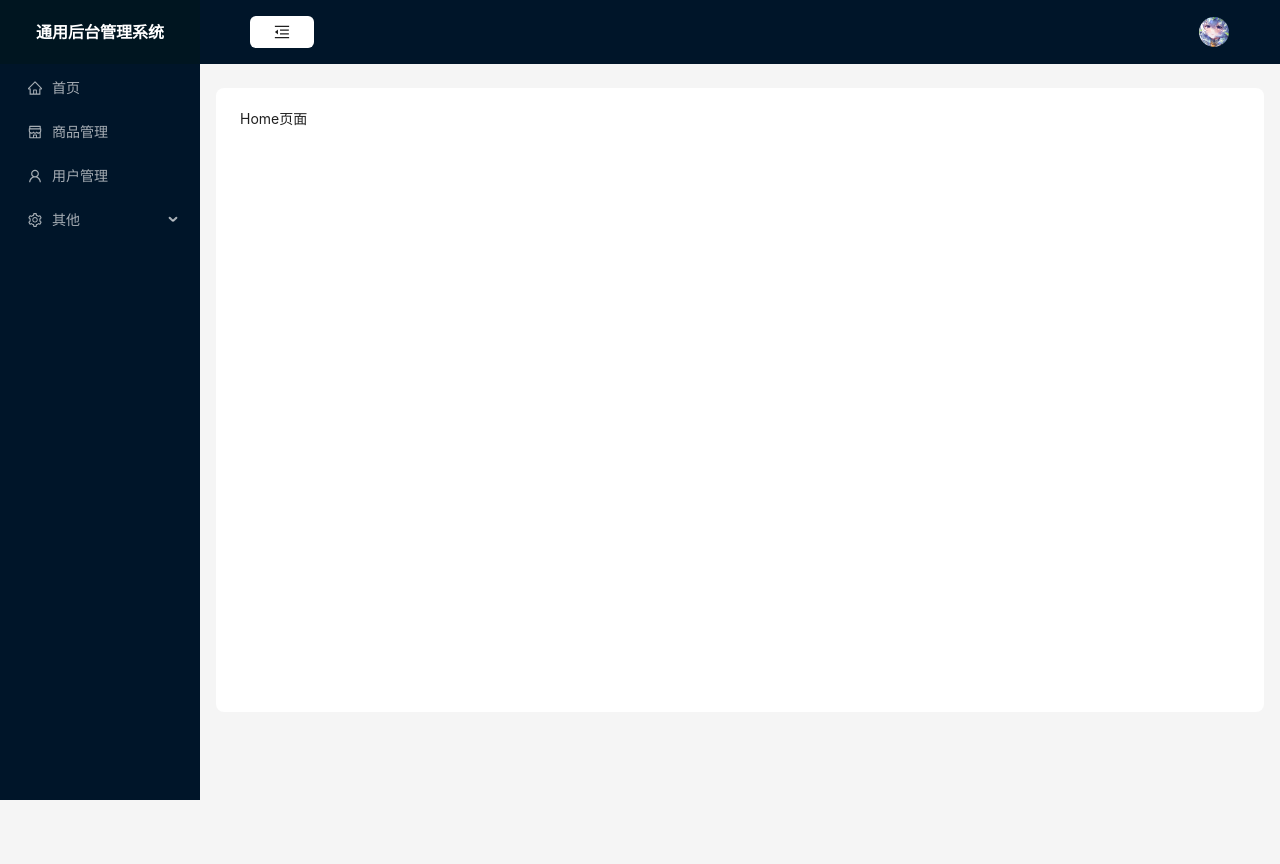
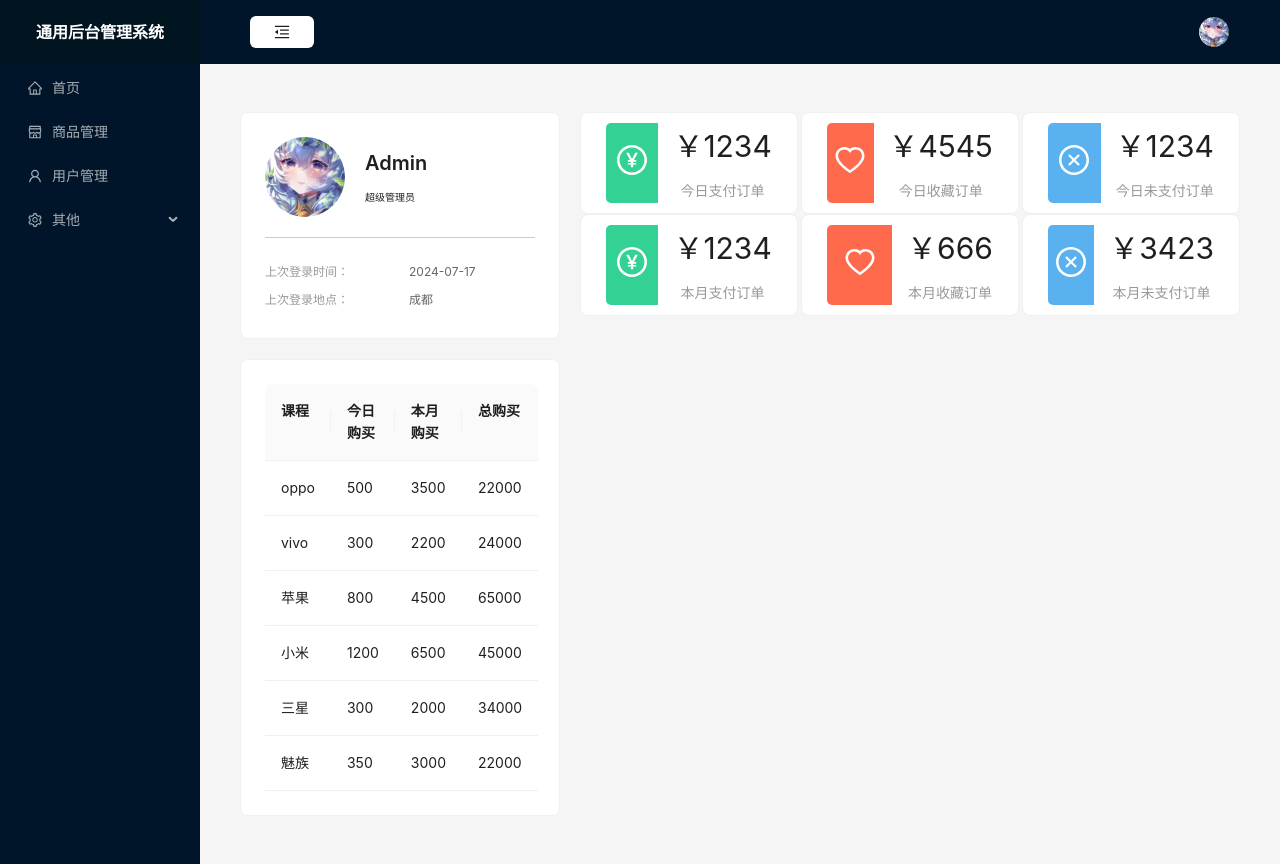
Before and after one commit to Shanly33/Backend-react, a React (Create React App) app: page /home in a window 1280 px wide. Before the commit the page ends 800 px from the top, so only its background shows below. Built offline with nearby package versions, Linux system fonts and the light colour scheme.

Commit message:
首页卡片，表格，统计部分实现

```diff
--- a/package.json
+++ b/package.json
@@ -8,6 +8,9 @@
     "@testing-library/react": "^13.4.0",
     "@testing-library/user-event": "^13.5.0",
     "antd": "^5.18.3",
+    "axios": "^1.7.2",
+    "echarts": "^5.5.1",
+    "mockjs": "^1.1.0",
     "react": "^18.3.1",
     "react-dom": "^18.3.1",
     "react-redux": "^9.1.2",
--- a/src/index.css
+++ b/src/index.css
@@ -1,16 +1,84 @@
-html,body,div,span,applet,object,iframe,
-h1,h2,h3,h4,h5,h6,p,blockquote,pre,
-a,abbr,acronym,address,big,cite,
-code,del,dfn,em,img,ins,kbd,
-q,s,samp,small,strike,strong,
-sub,sup,tt,var,b,u,i,center,
-dl,dt,dd,ol,ul,li,
-fieldset,form,label,legend,
-table,caption,tbody,tfoot,thead,tr,th,td,
-article,aside,canvas,details,embed,
-figure,figcaption,footer,header,hgroup,
-menu,nav,output,ruby,section,summary,
-time,mark,audio,video {
+html,
+body,
+div,
+span,
+applet,
+object,
+iframe,
+h1,
+h2,
+h3,
+h4,
+h5,
+h6,
+p,
+blockquote,
+pre,
+a,
+abbr,
+acronym,
+address,
+big,
+cite,
+code,
+del,
+dfn,
+em,
+img,
+ins,
+kbd,
+q,
+s,
+samp,
+small,
+strike,
+strong,
+sub,
+sup,
+tt,
+var,
+b,
+u,
+i,
+center,
+dl,
+dt,
+dd,
+ol,
+ul,
+li,
+fieldset,
+form,
+label,
+legend,
+table,
+caption,
+tbody,
+tfoot,
+thead,
+tr,
+th,
+td,
+article,
+aside,
+canvas,
+details,
+embed,
+figure,
+figcaption,
+footer,
+header,
+hgroup,
+menu,
+nav,
+output,
+ruby,
+section,
+summary,
+time,
+mark,
+audio,
+video {
   margin: 0;
   padding: 0;
   border: 0;
@@ -20,43 +88,56 @@ time,mark,audio,video {
   box-sizing: border-box;
 }
 
-article,aside,details,figcaption,figure,
-footer,header,hgroup,menu,nav,section {
+article,
+aside,
+details,
+figcaption,
+figure,
+footer,
+header,
+hgroup,
+menu,
+nav,
+section {
   display: block;
 }
 body {
   line-height: 1;
 }
-ol,ul {
+ol,
+ul {
   list-style: none;
 }
-blockquote,q{
+blockquote,
+q {
   quotes: none;
 }
 
-a,a:hover{
+a,
+a:hover {
   color: inherit;
   text-decoration: none;
 }
-table{
+table {
   border-collapse: collapse;
   border-spacing: 0;
 }
-html,body{
+html,
+body {
   width: 100%;
   background-color: #f5f5f5;
 }
-.fl{
+.fl {
   float: left;
 }
-.fr{
-  float:right;
+.fr {
+  float: right;
 }
 
-.main-container{
+.main-container {
   min-height: calc(100vh - 64px);
 }
-.main-container .app-name{
+.main-container .app-name {
   background-color: #001520;
   text-align: center;
   color: #fff;
@@ -64,3 +145,11 @@ html,body{
   font-weight: bold;
   font-size: 16px;
 }
+
+.main-container .ant-layout-content {
+  background-color: #f5f5f5 !important;
+}
+
+.main-container .ant-menu {
+  height: calc(100vh - 64px) !important;
+}
--- a/src/index.js
+++ b/src/index.js
@@ -6,6 +6,8 @@ import reportWebVitals from './reportWebVitals'
 
 import { Provider } from 'react-redux'
 import store from './store'
+
+import './utils/mock'
 
 const root = ReactDOM.createRoot(document.getElementById('root'))
 root.render(
--- /dev/null
+++ b/src/mock/home.js
@@ -0,0 +1,171 @@
+import Mock from 'mockjs'
+
+//图表数据
+let List = []
+for (let i = 0; i < 7; i++) {
+  List.push(
+    Mock.mock({
+      苹果: Mock.Random.float(100, 8000, 0, 0),
+      vivo: Mock.Random.float(100, 8000, 0, 0),
+      oppo: Mock.Random.float(100, 8000, 0, 0),
+      魅族: Mock.Random.float(100, 8000, 0, 0),
+      三星: Mock.Random.float(100, 8000, 0, 0),
+      小米: Mock.Random.float(100, 8000, 0, 0)
+    })
+  )
+}
+
+const homeApi = {
+  code: 200,
+  data: {
+    //饼图
+    videoDate: [
+      {
+        name: '小米',
+        value: 2999
+      },
+      {
+        name: '苹果',
+        value: 5999
+      },
+      {
+        name: 'vivo',
+        value: 1500
+      },
+      {
+        name: 'oppo',
+        value: 1999
+      },
+      {
+        name: '魅族',
+        value: 2200
+      },
+      {
+        name: '三星',
+        value: 4500
+      }
+    ],
+    //柱状图
+    userData: [
+      {
+        data: '周一',
+        new: 5,
+        active: 200
+      },
+      {
+        data: '周二',
+        new: 10,
+        active: 500
+      },
+      {
+        data: '周三',
+        new: 12,
+        active: 550
+      },
+      {
+        data: '周四',
+        new: 60,
+        active: 800
+      },
+      {
+        data: '周五',
+        new: 65,
+        active: 550
+      },
+      {
+        data: '周六',
+        new: 53,
+        active: 770
+      },
+      {
+        data: '周日',
+        new: 33,
+        active: 170
+      }
+    ],
+    //折线图
+    orderData: {
+      date: ['20241001', '20241002', '20241003', '20241004', '20241005', '20241006', '20241007'],
+      data: List
+    },
+    tableData: [
+      {
+        name: 'oppo',
+        todayBuy: 500,
+        monthBuy: 3500,
+        totalBuy: 22000
+      },
+      {
+        name: 'vivo',
+        todayBuy: 300,
+        monthBuy: 2200,
+        totalBuy: 24000
+      },
+      {
+        name: '苹果',
+        todayBuy: 800,
+        monthBuy: 4500,
+        totalBuy: 65000
+      },
+      {
+        name: '小米',
+        todayBuy: 1200,
+        monthBuy: 6500,
+        totalBuy: 45000
+      },
+      {
+        name: '三星',
+        todayBuy: 300,
+        monthBuy: 2000,
+        totalBuy: 34000
+      },
+      {
+        name: '魅族',
+        todayBuy: 350,
+        monthBuy: 3000,
+        totalBuy: 22000
+      }
+    ],
+    //统计数据
+    countData: [
+      {
+        name: '今日支付订单',
+        value: 1234,
+        icon: 'PayCircleOutlined',
+        color: '#33d294'
+      },
+      {
+        name: '今日收藏订单',
+        value: 4545,
+        icon: 'HeartOutlined',
+        color: '#ff6a4d'
+      },
+      {
+        name: '今日未支付订单',
+        value: 1234,
+        icon: 'CloseCircleOutlined',
+        color: '#5ab1ef'
+      },
+      {
+        name: '本月支付订单',
+        value: 1234,
+        icon: 'PayCircleOutlined',
+        color: '#33d294'
+      },
+      {
+        name: '本月收藏订单',
+        value: 666,
+        icon: 'HeartOutlined',
+        color: '#ff6a4d'
+      },
+      {
+        name: '本月未支付订单',
+        value: 3423,
+        icon: 'CloseCircleOutlined',
+        color: '#5ab1ef'
+      }
+    ]
+  }
+}
+
+export default homeApi
--- /dev/null
+++ b/src/pages/home/index.css
@@ -0,0 +1,87 @@
+.user {
+  border-bottom: 1px solid #ccc;
+}
+
+.user {
+  display: flex;
+  align-items: center;
+  padding-bottom: 20px;
+  margin-bottom: 20px;
+}
+
+.user img {
+  width: 80px;
+  height: 80px;
+  border-radius: 50%;
+  background-size: contain;
+  margin-right: 20px;
+}
+
+.user .name {
+  font-size: 20px;
+  font-weight: 600;
+  margin-bottom: 10px;
+}
+
+.user .role {
+  font-size: 10px;
+}
+
+.login-info p {
+  line-height: 28px;
+  font-size: 12px;
+  color: #999;
+}
+
+.login-info p span {
+  color: #666;
+  margin-left: 60px;
+}
+
+.home .table {
+  margin-top: 20px;
+}
+
+.home .num {
+  display: flex;
+  flex-wrap: wrap;
+  align-items: center;
+  justify-content: space-between;
+}
+
+.home .num .ant-card {
+  width: 33%;
+}
+
+.home .num .ant-card-body {
+  display: flex;
+  padding: 10px 25px;
+}
+
+.home .num .icon {
+  width: 80px;
+  height: 80px;
+  text-align: center;
+  line-height: 85px;
+  color: #fff;
+  border-radius: 5px 0 0 5px;
+}
+
+.home .anticon {
+  font-size: 30px;
+}
+
+.home .desc {
+  margin-left: 15px;
+}
+
+.home .desc .value {
+  font-size: 30px;
+  margin-bottom: 10px;
+}
+
+.home .desc .name {
+  font-size: 14px;
+  text-align: center;
+  color: #999;
+}
--- a/src/pages/home/index.js
+++ b/src/pages/home/index.js
@@ -1,6 +1,93 @@
-import React from 'react'
+import React, { useEffect, useState } from 'react'
+import { getData } from './services'
+import { Col, Row, Card, Space, Table, Tag } from 'antd'
+import './index.css'
+import * as Icon from '@ant-design/icons'
 
 const Home = () => {
-  return <div>Home页面</div>
+  const [homeData, setHomeData] = useState({})
+  const [tableData, setTableData] = useState([])
+  const [countData, setCountData] = useState([])
+  useEffect(() => {
+    getData().then(res => {
+      console.log(res.data.data)
+      setTableData(res.data.data.tableData)
+      setCountData(res.data.data.countData)
+    })
+  }, [])
+
+  //动态获取icon
+  const iconToElement = name => React.createElement(Icon[name])
+
+  const columns = [
+    {
+      title: '课程',
+      dataIndex: 'name',
+      key: 'name'
+      // render: text => <a>{text}</a>
+    },
+    {
+      title: '今日购买',
+      dataIndex: 'todayBuy',
+      key: 'todayBuy'
+    },
+    {
+      title: '本月购买',
+      dataIndex: 'monthBuy',
+      key: 'monthBuy'
+    },
+    {
+      title: '总购买',
+      key: 'totalBuy',
+      dataIndex: 'totalBuy'
+    }
+  ]
+  return (
+    <Row className='home' gutter={20}>
+      <Col span={8}>
+        <Card hoverable>
+          <div className='user'>
+            <img src={require('../../assets/images/avatar.jpg')}></img>
+            <div className='userInfo'>
+              <p className='name'>Admin</p>
+              <p className='role'>超级管理员</p>
+            </div>
+          </div>
+          <div className='login-info'>
+            <p>
+              上次登录时间：
+              <span>2024-07-17</span>
+            </p>
+            <p>
+              上次登录地点：
+              <span>成都</span>
+            </p>
+          </div>
+        </Card>
+        <Card hoverable className='table'>
+          <Table columns={columns} dataSource={tableData} pagination={false} rowKey={'name'} />
+        </Card>
+      </Col>
+      <Col span={16}>
+        <div className='num'>
+          {countData.map((item, index) => {
+            return (
+              <Card key={index}>
+                <div className='icon' style={{ backgroundColor: item.color }}>
+                  {iconToElement(item.icon)}
+                </div>
+                <div className='desc'>
+                  <p className='value'>￥{item.value}</p>
+                  <p className='name'>{item.name}</p>
+                </div>
+              </Card>
+            )
+          })}
+        </div>
+        <div></div>
+        <div></div>
+      </Col>
+    </Row>
+  )
 }
 export default Home
--- /dev/null
+++ b/src/pages/home/services.js
@@ -0,0 +1,5 @@
+import { get, post } from '../../utils/request'
+
+export const getData = async () => {
+  return get('/home/getData')
+}
--- /dev/null
+++ b/src/utils/mock.js
@@ -0,0 +1,5 @@
+import Mock from 'mockjs'
+import homeApi from '../mock/home'
+
+//拦截接口
+Mock.mock(/home\/getData/, homeApi)
--- /dev/null
+++ b/src/utils/request.js
@@ -0,0 +1,48 @@
+import axios from 'axios'
+
+const axiosInstance = axios.create({
+  baseURL: '/api',
+  timeout: 1000 //设置请求超时时间
+})
+
+//请求拦截器
+axiosInstance.interceptors.request.use(
+  config => {
+    const token = localStorage.getItem('token') //假设token存储在localStorage中
+    if (token) {
+      config.headers.Authorization = `Bearer ${token}`
+    }
+    // else {
+    //   throw new Error('Token not found')
+    // }
+    return config
+  },
+  error => {
+    return Promise.reject(error)
+  }
+)
+
+//响应拦截器
+axiosInstance.interceptors.response.use(
+  response => {
+    // 2xx 范围内的状态码都会触发该函数。
+    // 对响应数据做点什么
+    return response
+  },
+  error => {
+    // 超出 2xx 范围的状态码都会触发该函数。
+    // 对响应错误做点什么
+    return Promise.reject(error)
+  }
+)
+
+//封装GET请求
+const get = (url, params = {}, options = {}) => {
+  return axiosInstance.get(url, { params, ...options })
+}
+
+const post = (url, data = {}, options = {}) => {
+  return axiosInstance.post(url, data, options)
+}
+
+export { get, post, axiosInstance }
```
Also changed, not shown: src/assets/images/avatar.jpg, src/components/echarts/index.css (added), src/components/echarts/index.js (added), 1 other file (tests, documents, lock files or other folders).
